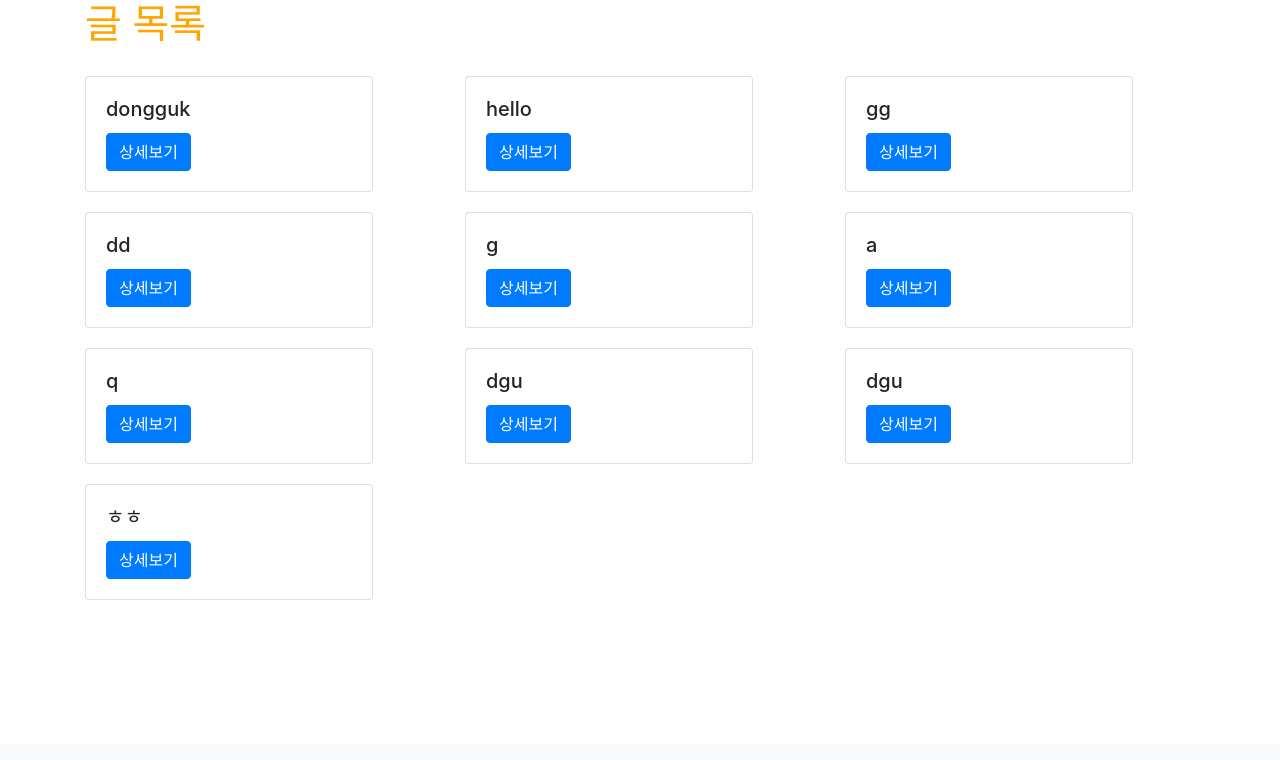
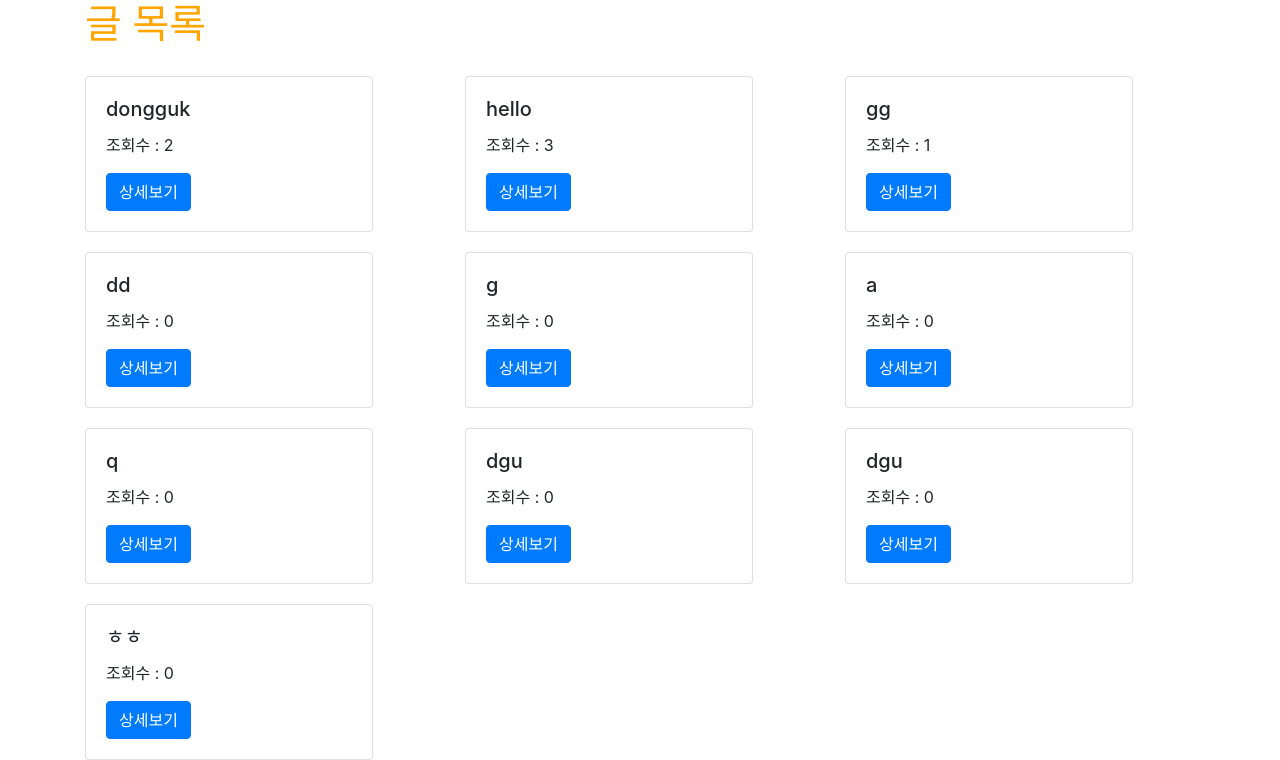
Before and after one commit to JuYeong0413/myblog, a Django app: page /posts/ in a window 1280 px wide. Shown: the part 56-816 px from the top of the page. Before the commit the page ends 656 px from the top, so only its background shows below. Run offline with Django 3.2, Linux system fonts and the light colour scheme; a user stored in the database is signed in; data comes from the database, SQL or seed files in the repository; both versions use the stored data as it was after the commit; some libraries are stand-ins or nearby versions.

Commit message:
view count

```diff
--- a/posts/templates/posts/main.html
+++ b/posts/templates/posts/main.html
@@ -12,6 +12,7 @@
                     <div class="card" style="width: 18rem; margin-top: 20px;">
                         <div class="card-body">
                             <h5 class="card-title">{{ post.title }}</h5>
+                            <p>조회수 : {{ post.view_count }}</p>
                             <a href="{% url 'posts:show' post.id %}" class="btn btn-primary">상세보기</a>
                         </div>
                     </div>
--- a/posts/templates/posts/show.html
+++ b/posts/templates/posts/show.html
@@ -10,6 +10,7 @@
     {% else %}
         <h3>작성자 : 알 수 없음</h3>
     {% endif %}
+    <h3>조회수 : {{ post.view_count }}</h3>
     <h3>글 내용 : {{ post.content }}</h3>
     <h3>작성 시각 : {{ post.created_at }}</h3>
     <h3>수정 시각 : {{ post.updated_at }}</h3>
--- a/posts/views.py
+++ b/posts/views.py
@@ -1,6 +1,5 @@
 from django.shortcuts import render, redirect, get_object_or_404
 from .models import Post
-import pdb
 
 # Create your views here.
 def new(request):
@@ -24,13 +23,14 @@ def main(request):
 
 def show(request, post_id):
     post = Post.objects.get(pk=post_id)
+    post.view_count += 1
+    post.save()
     return render(request, 'posts/show.html', {'post': post})
 
 
 def update(request, post_id):
     post = get_object_or_404(Post, pk=post_id)
     if request.method == "POST":
-        # pdb.set_trace()
         post.title = request.POST['title']
         post.content = request.POST['content']
         post.image = request.FILES.get('image')
```
Also changed, not shown: db.sqlite3.
